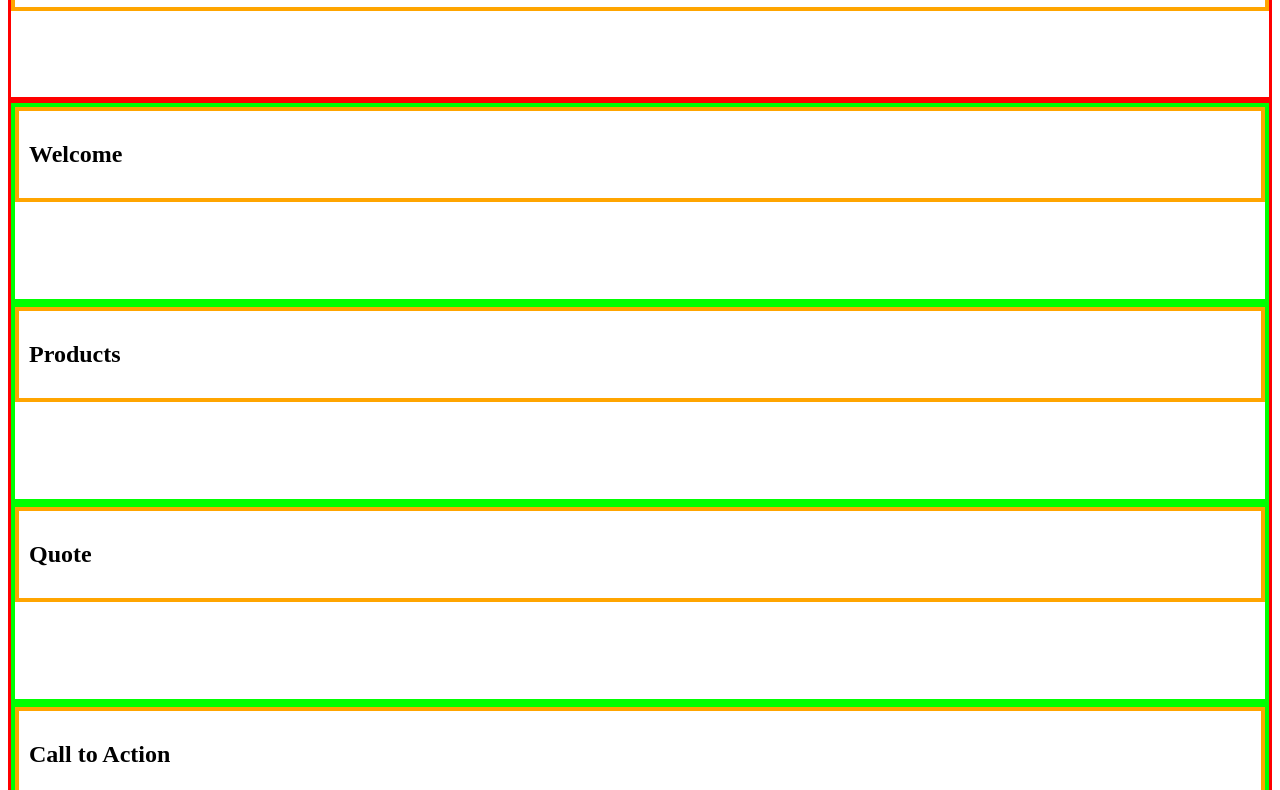
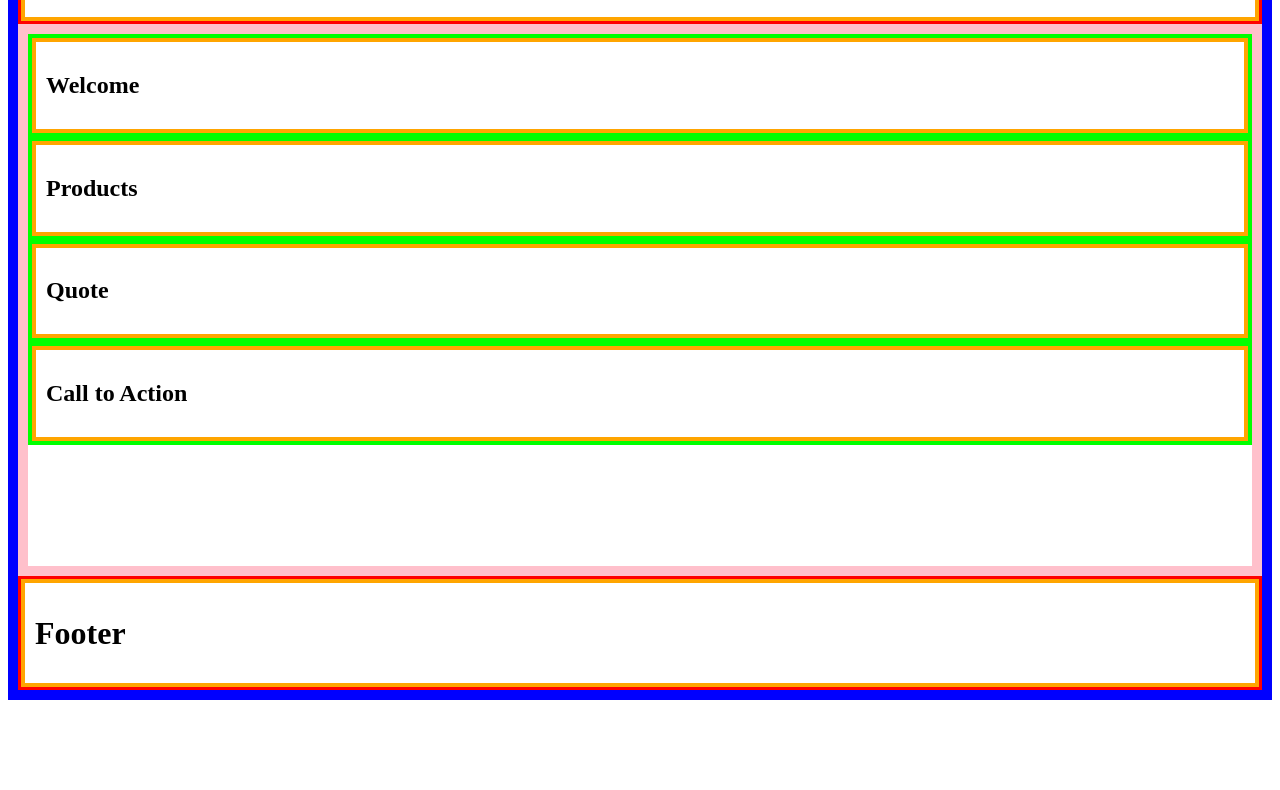
Before and after one commit to HanzValdez/odinlandingpage, a plain HTML site: page index.html in a window 1280 px wide. Shown: the part 108-898 px from the top of the page. After the commit the page ends 816 px from the top, so only its background shows below. Drawn offline with Linux system fonts and the light colour scheme.

Commit message:
Fix footer and border columns

```diff
--- a/index.html
+++ b/index.html
@@ -41,8 +41,9 @@
     </main>
 
     <footer>
-
-
+        <div class="inner-column">
+            <h1>Footer</h1>
+            </div>
     </footer>
 
 
--- a/styles.css
+++ b/styles.css
@@ -4,12 +4,22 @@
 
 header, footer, main {
     border: 3px solid red;
-    min-height: 200px;
 }
 
 section {
     border: 4px solid lime;
-    min-height: 200px;
+}
+
+body {
+    display: flex;
+    flex-direction: column;
+    border: 10px solid blue;
+    min-height: 100vh;
+}
+
+main {
+    flex-grow: 1;
+    border: 10px solid pink;
 }
 
 .inner-column {
```
